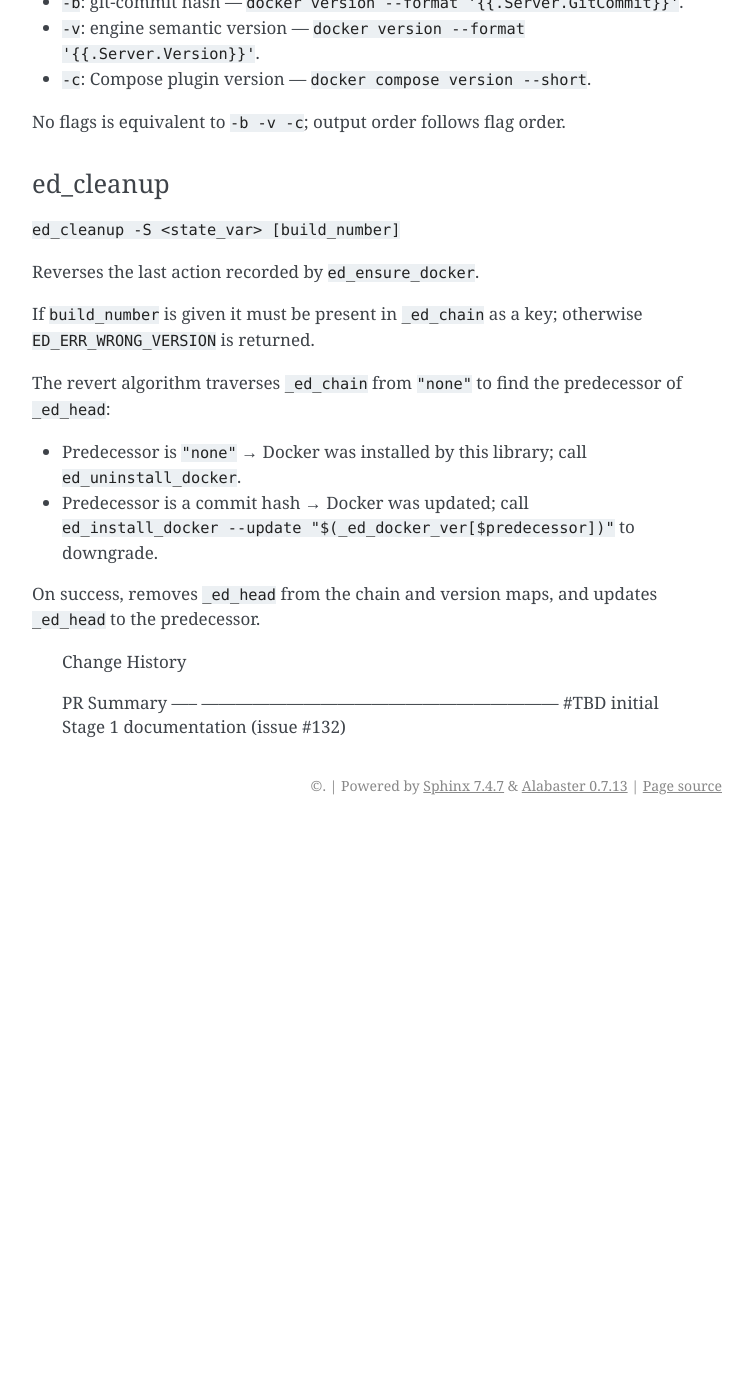
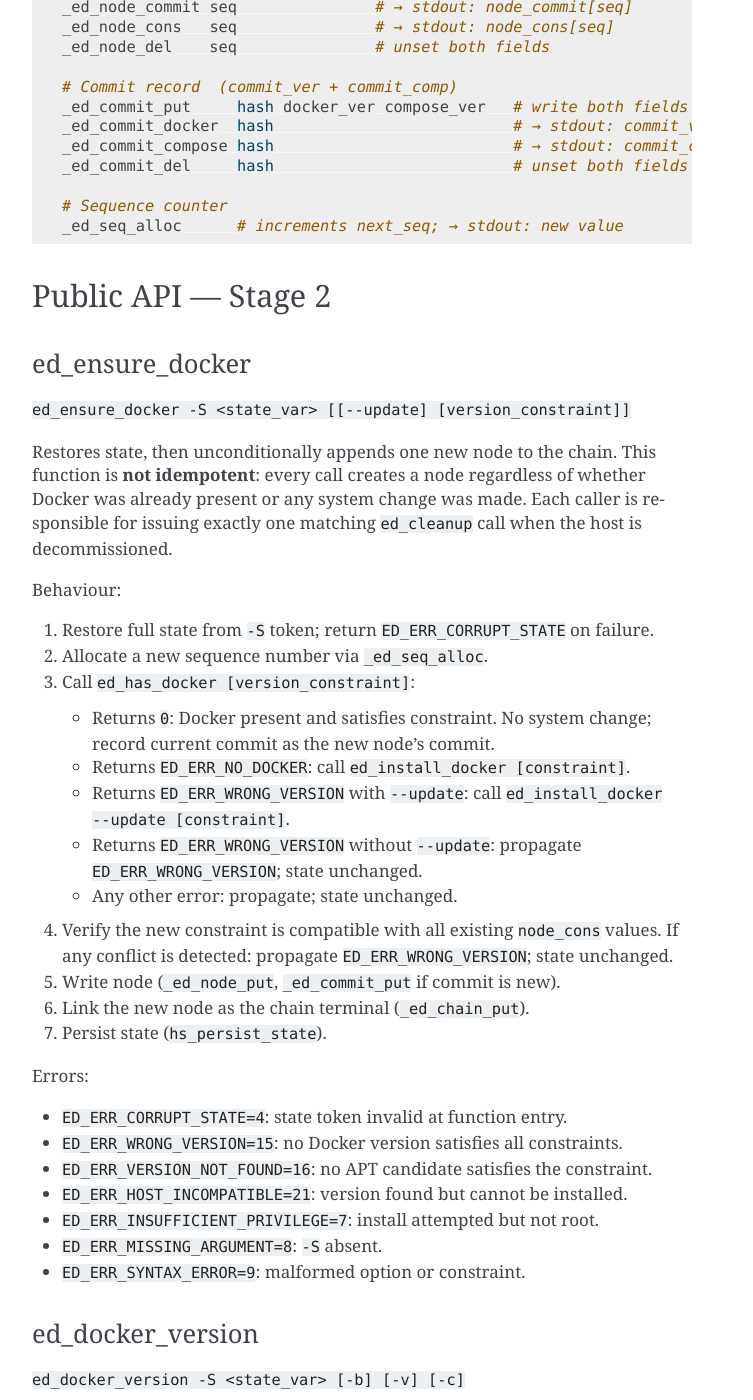
Before and after one commit to CriticalOptimisation/bash-deploy-libs, a Sphinx documentation site: the page built from docs/libraries/ensure_docker.rst, in a window 1280 px wide and 1400 px high, scrolled down 6655 px. Shown: the whole window, without its empty margins (388-1141 px from the left). Built offline with Sphinx 7.4.7, drawn with Linux system fonts in a browser that asks for light colours; before the commit the page ends 7480 px from its top, so only the background shows below that; some of the changed text lies outside the part shown.

Commit message:
doc+test(ensure_docker): state consistency policy; ED_ERR_CORRUPT_STATE=4 (issue #132)
State consistency policy — three rules documented:
1. Full state restoration at entry (before any argument validation or
   system operation); ED_ERR_CORRUPT_STATE=4 returned on failure.
2. Single persist point: hs_persist_state called exactly once on
   successful exit; never called on any failure path.
3. ed_ensure_docker is NOT idempotent: every call appends one node;
   each caller must match with exactly one ed_cleanup.

ED_ERR_CORRUPT_STATE=4 added to error table (aligned with
HS_ERR_CORRUPT_STATE=4 per constraint 3). ed_ensure_docker and
ed_cleanup API descriptions updated with full error listings and the
correct non-idempotent semantics.

Three unused ED_TEST_* constants removed from test file; they are
premature until the DinD integration fixture is wired in Task 5.
ED_ERR_CORRUPT_STATE added to both the presence check and the
numeric-value assertion.

Co-Authored-By: Claude Sonnet 4.6 <noreply@anthropic.com>

```diff
--- a/docs/libraries/ensure_docker.rst
+++ b/docs/libraries/ensure_docker.rst
@@ -68,6 +68,10 @@ Quick Start
 Error Codes
 -----------
 
+- ``ED_ERR_CORRUPT_STATE=4``: the state token supplied via ``-S`` is not a
+  valid ``handle_state.sh`` HS2 object.  Emitted by stateful entry points
+  when state restoration fails at function entry.  The system is not touched.
+  Aligned with ``HS_ERR_CORRUPT_STATE=4``.
 - ``ED_ERR_INSUFFICIENT_PRIVILEGE=7``: the caller does not have root
   privilege.  The library never escalates privileges on the caller's behalf.
 - ``ED_ERR_MISSING_ARGUMENT=8``: a mandatory argument (typically ``-S``) was
@@ -192,8 +196,40 @@ Errors:
 
 - ``ED_ERR_INSUFFICIENT_PRIVILEGE=7``: not root.
 
+State Consistency Policy
+------------------------
+
+This policy applies to every stateful entry point
+(``ed_ensure_docker``, ``ed_docker_version``, ``ed_cleanup``).
+
+**Rule 1 — Full restoration at entry.**
+The very first operation of every stateful entry point is restoring all
+five state variables from the ``-S`` token.  No argument validation,
+constraint checking, or system operation precedes this step.
+
+**Rule 2 — Corrupt state is a hard failure.**
+If restoration fails (invalid or corrupted HS2 token), the entry point
+emits an ``[ERROR]`` message to stderr and returns
+``ED_ERR_CORRUPT_STATE=4``.  Nothing is done to the system.
+
+**Rule 3 — Single persist point on success.**
+``hs_persist_state`` is called exactly once, at the successful exit of
+the entry point, after all system operations have completed.  On any
+failure path the function returns without calling ``hs_persist_state``,
+leaving the state token identical to what was passed in.
+
+**Consequence.**  On failure, the system is unchanged *and* the state
+token is unchanged — there is nothing to undo.  On success, the state
+token is updated atomically to reflect the completed operation.
+
+**``ed_ensure_docker`` is not idempotent.**
+Every call unconditionally appends one new node to the chain and persists
+the updated state, even when Docker is already present and no system change
+is needed.  Each caller owns exactly one node and must match it with a
+single ``ed_cleanup`` call when the host is decommissioned.
+
 Stage 2 State Variable Schema
------------------------------
+------------------------------
 
 .. note::
    Stage 2 functions are not yet implemented.  Their API is documented here
@@ -303,49 +339,105 @@ ed_ensure_docker
 
 ``ed_ensure_docker -S <state_var> [[--update] [version_constraint]]``
 
-Idempotent wrapper around ``ed_has_docker`` and ``ed_install_docker``.
-On success, appends the newly installed commit to ``_ed_chain``, records
-its version data in ``_ed_docker_ver`` and ``_ed_compose_ver``, and
-updates ``_ed_head``.  When Docker was already present and no action was
-needed, ``_ed_head`` is set to the current commit and the chain gains one
-entry (the current state) if it was previously empty.
+Restores state, then unconditionally appends one new node to the chain.
+This function is **not idempotent**: every call creates a node regardless
+of whether Docker was already present or any system change was made.  Each
+caller is responsible for issuing exactly one matching ``ed_cleanup`` call
+when the host is decommissioned.
+
+Behaviour:
+
+1. Restore full state from ``-S`` token; return ``ED_ERR_CORRUPT_STATE``
+   on failure.
+2. Allocate a new sequence number via ``_ed_seq_alloc``.
+3. Call ``ed_has_docker [version_constraint]``:
+
+   - Returns ``0``: Docker present and satisfies constraint.  No system
+     change; record current commit as the new node's commit.
+   - Returns ``ED_ERR_NO_DOCKER``: call ``ed_install_docker [constraint]``.
+   - Returns ``ED_ERR_WRONG_VERSION`` with ``--update``: call
+     ``ed_install_docker --update [constraint]``.
+   - Returns ``ED_ERR_WRONG_VERSION`` without ``--update``: propagate
+     ``ED_ERR_WRONG_VERSION``; state unchanged.
+   - Any other error: propagate; state unchanged.
+
+4. Verify the new constraint is compatible with all existing ``node_cons``
+   values.  If any conflict is detected: propagate ``ED_ERR_WRONG_VERSION``;
+   state unchanged.
+5. Write node (``_ed_node_put``, ``_ed_commit_put`` if commit is new).
+6. Link the new node as the chain terminal (``_ed_chain_put``).
+7. Persist state (``hs_persist_state``).
+
+Errors:
+
+- ``ED_ERR_CORRUPT_STATE=4``: state token invalid at function entry.
+- ``ED_ERR_WRONG_VERSION=15``: no Docker version satisfies all constraints.
+- ``ED_ERR_VERSION_NOT_FOUND=16``: no APT candidate satisfies the constraint.
+- ``ED_ERR_HOST_INCOMPATIBLE=21``: version found but cannot be installed.
+- ``ED_ERR_INSUFFICIENT_PRIVILEGE=7``: install attempted but not root.
+- ``ED_ERR_MISSING_ARGUMENT=8``: ``-S`` absent.
+- ``ED_ERR_SYNTAX_ERROR=9``: malformed option or constraint.
 
 ed_docker_version
 ~~~~~~~~~~~~~~~~~
 
 ``ed_docker_version -S <state_var> [-b] [-v] [-c]``
 
-Returns version information about the currently installed Docker engine.
-Reads ``_ed_head`` from state, then queries the live Docker process for
-the requested fields.
+Restores state, then queries the live Docker process for the requested
+version fields.
 
 - ``-b``: git-commit hash — ``docker version --format '{{.Server.GitCommit}}'``.
 - ``-v``: engine semantic version — ``docker version --format '{{.Server.Version}}'``.
 - ``-c``: Compose plugin version — ``docker compose version --short``.
 
 No flags is equivalent to ``-b -v -c``; output order follows flag order.
+This function does not modify state; ``hs_persist_state`` is not called.
+
+Errors:
+
+- ``ED_ERR_CORRUPT_STATE=4``: state token invalid at function entry.
+- ``ED_ERR_NO_DOCKER=13``: Docker unreachable.
+- ``ED_ERR_NO_COMPOSE=14``: Compose plugin missing.
+- ``ED_ERR_MISSING_ARGUMENT=8``: ``-S`` absent.
+- ``ED_ERR_SYNTAX_ERROR=9``: unknown flag.
 
 ed_cleanup
 ~~~~~~~~~~
 
 ``ed_cleanup -S <state_var> [build_number]``
 
-Reverses the last action recorded by ``ed_ensure_docker``.
+Restores state, removes the terminal chain node, reverts the corresponding
+system change if any, and persists the updated state.
 
-If ``build_number`` is given it must be present in ``_ed_chain`` as a key;
-otherwise ``ED_ERR_WRONG_VERSION`` is returned.
+If ``build_number`` is given it must equal ``node_commit[head_seq]``
+(the commit recorded at the terminal node); otherwise returns
+``ED_ERR_WRONG_VERSION``.
 
-The revert algorithm traverses ``_ed_chain`` from ``"none"`` to find the
-predecessor of ``_ed_head``:
+Revert algorithm:
 
-- Predecessor is ``"none"`` → Docker was installed by this library;
-  call ``ed_uninstall_docker``.
-- Predecessor is a commit hash → Docker was updated; call
-  ``ed_install_docker --update "$(_ed_docker_ver[$predecessor])"``
-  to downgrade.
+1. Restore full state; return ``ED_ERR_CORRUPT_STATE`` on failure.
+2. Identify the terminal node ``T`` (``chain[k] = "head"`` for some ``k``).
+3. Find the predecessor ``P`` of ``T`` (``_ed_chain_pred "head"``).
+4. Determine action from ``P``:
 
-On success, removes ``_ed_head`` from the chain and version maps, and
-updates ``_ed_head`` to the predecessor.
+   - ``P == "none"`` and no remaining nodes after removal: Docker was
+     installed by this library → call ``ed_uninstall_docker``.
+   - ``P == "none"`` and nodes remain, or ``P`` is a seq number: check
+     whether current Docker version satisfies all remaining
+     ``node_cons`` values.  If not, call
+     ``ed_install_docker --update "$(_ed_commit_docker "$(_ed_node_commit "$P")")"``
+     to downgrade.  If yes, no system change.
+
+5. Remove ``T`` from chain and node maps (``_ed_node_del``, ``_ed_chain_del``).
+   Remove commit record only if no other node references the same commit.
+6. Persist state.
+
+Errors:
+
+- ``ED_ERR_CORRUPT_STATE=4``: state token invalid at function entry.
+- ``ED_ERR_WRONG_VERSION=15``: ``build_number`` does not match terminal node.
+- ``ED_ERR_INSUFFICIENT_PRIVILEGE=7``: uninstall/downgrade attempted but not root.
+- ``ED_ERR_MISSING_ARGUMENT=8``: ``-S`` absent.
 
 ..
 
```
Also changed, not shown: 1 other file.
